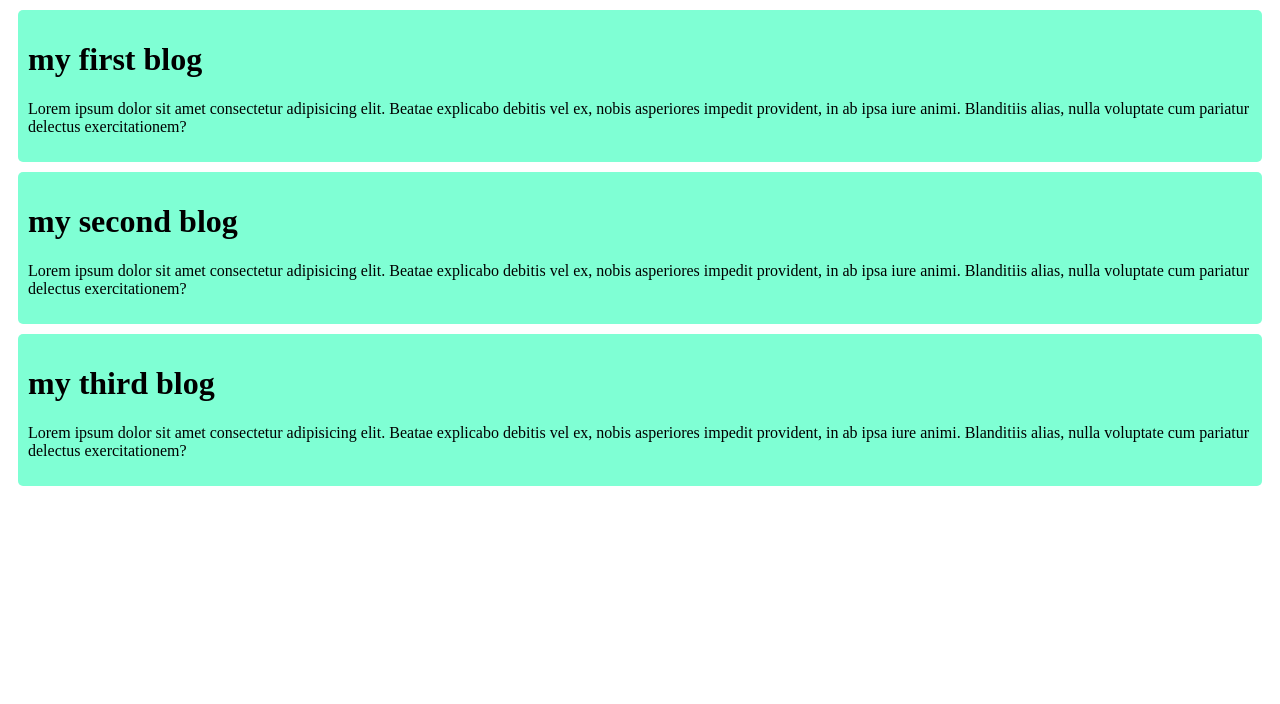
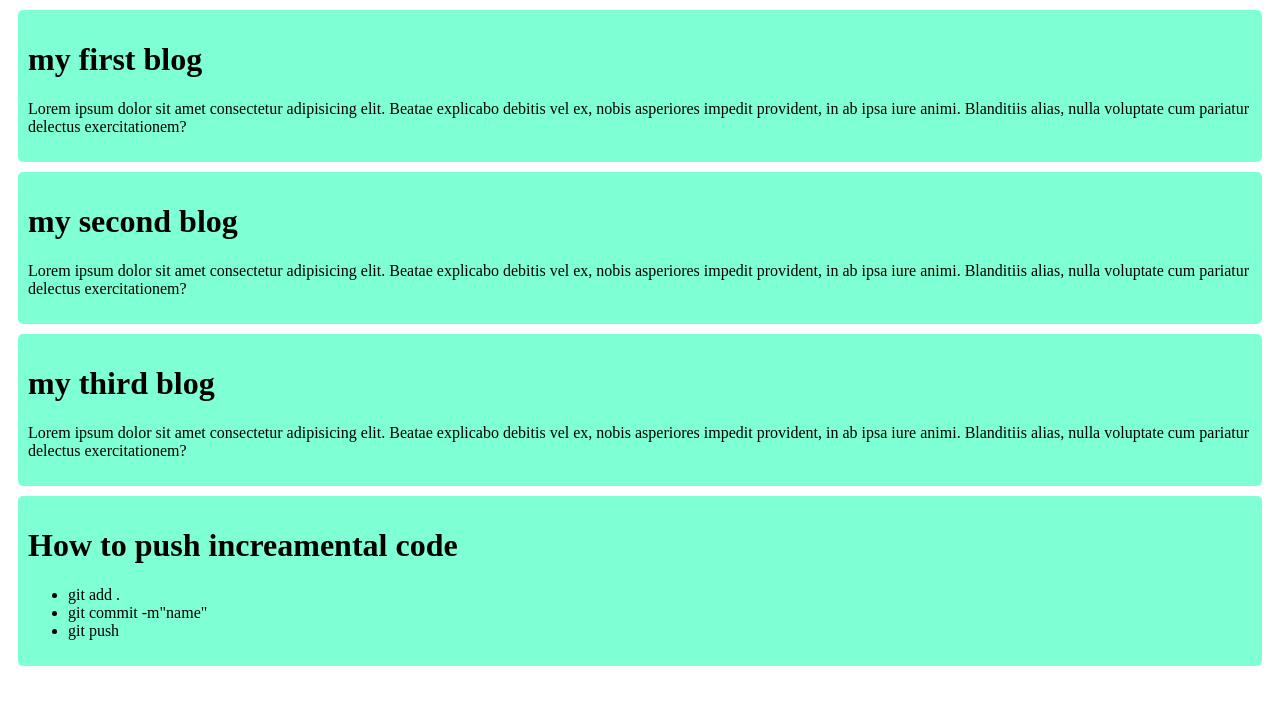
Before and after one commit to bishalbanik998/my-simple-website, a plain HTML site: page index.html in a window 1280 px wide. Drawn offline with Linux system fonts and the light colour scheme.

Commit message:
added a list commit to push code

```diff
--- a/index.html
+++ b/index.html
@@ -15,5 +15,12 @@
 
 <div><h1>my third blog</h1>
 <p>Lorem ipsum dolor sit amet consectetur adipisicing elit. Beatae explicabo debitis vel ex, nobis asperiores impedit provident, in ab ipsa iure animi. Blanditiis alias, nulla voluptate cum pariatur delectus exercitationem?</p></div>
+
+<div><h1>How to push increamental code</h1> <ul>
+
+    <li>git add .</li>
+    <li>git commit -m"name"</li>
+    <li>git push</li>
+</ul></div>
 </body>
 </html>
```
